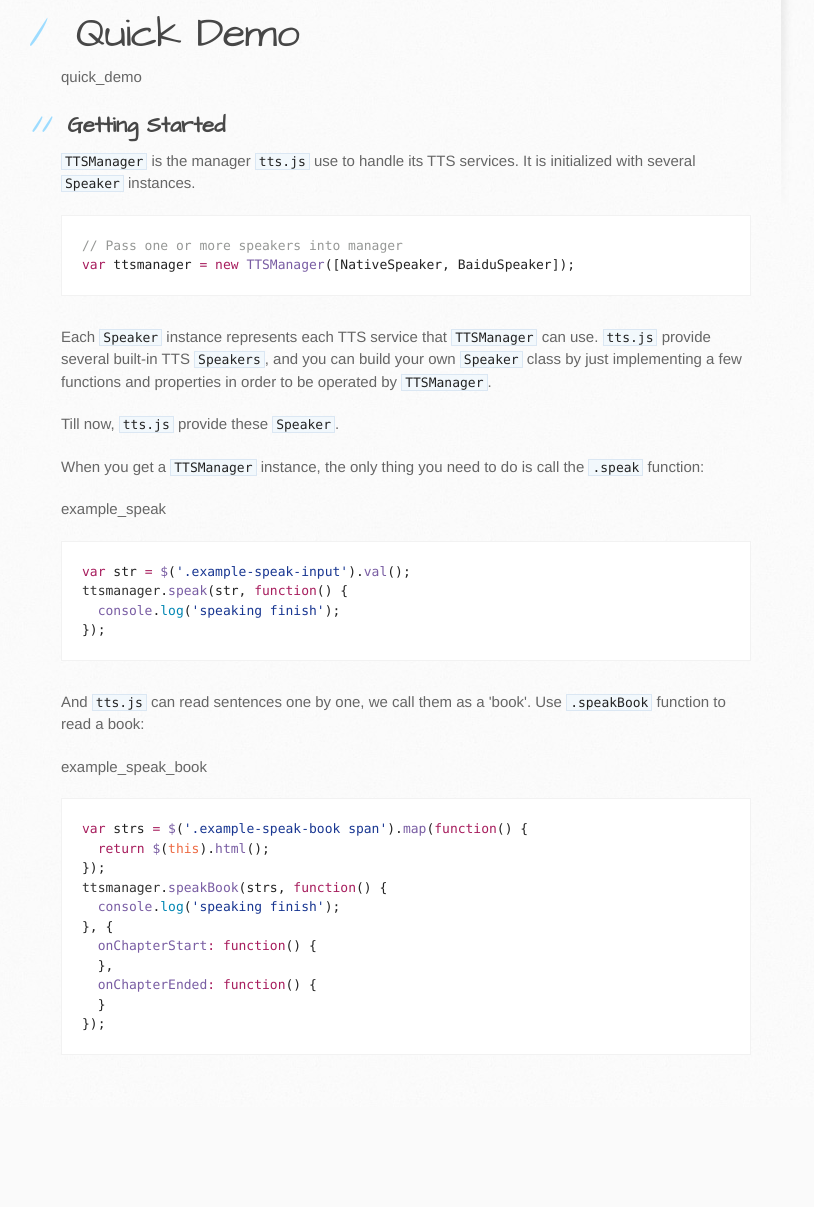
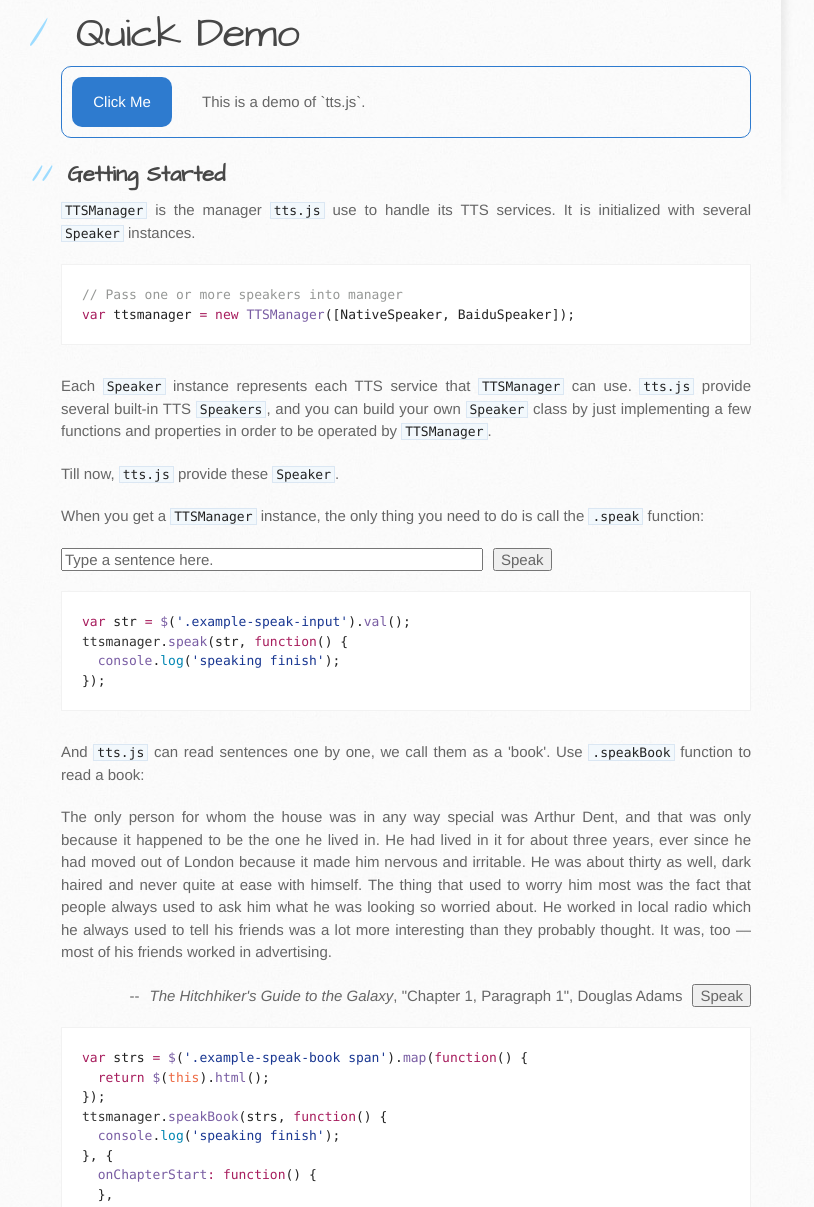
Before and after one commit to sekaiamber/tts.js, a plain HTML site: page index.html in a window 1280 px wide. Shown: the part 635-1842 px from the top of the page, without its empty margins (109-923 px from the left). Before the commit the page ends 1742 px from the top, so only its background shows below. Drawn offline with nearby package versions, Linux system fonts and the light colour scheme.

Commit message:
update js example.

```diff
--- a/javascripts/page.js
+++ b/javascripts/page.js
@@ -9,16 +9,29 @@ var speakers = {
     description: 'Use Baidu translate TTS service.'
   }
 }
+var Text = {
+  notSupport: 'Your browser does not support every Speaker in `tts.js`.<br>Please change another modern browser(like Chrome), or implement a Speaker by yourself.',
+  speaking: 'Speaking',
+  click_me: 'Click Me',
+  demo: 'This is a demo of `tts.js`.',
+  example_speak_book: {
+    title: "The Hitchhiker's Guide to the Galaxy",
+    sub_title: 'Chapter 1, Paragraph 1',
+    author: 'Douglas Adams',
+    text: 'The only person for whom the house was in any way special was Arthur Dent, and that was only because it happened to be the one he lived in. He had lived in it for about three years, ever since he had moved out of London because it made him nervous and irritable. He was about thirty as well, dark haired and never quite at ease with himself. The thing that used to worry him most was the fact that people always used to ask him what he was looking so worried about. He worked in local radio which he always used to tell his friends was a lot more interesting than they probably thought. It was, too — most of his friends worked in advertising.'
+  }
+}
 
 // placeholder
 var placeholder = {
   'chinese_page': function ($dom) {
     $dom.addClass('page-lang');
+    $dom.empty();
+    $dom.append('中文说明');
   },
   'browser_support_table': function ($dom) {
     var tts = window.__tts;
     var t = function () {
-      console.log(1);
       $dom.empty();
       var $table = $('<table><thead><tr><th>Speaker</th><th>Description</th><th>Base Service<br>Available</th><th>Book Service<br>Available</th></tr></thead><tbody></tbody></table>');
       var $tbody = $('tbody', $table);
@@ -33,15 +46,98 @@ var placeholder = {
       }
       $dom.append($table);
     }
-    tts.available(function() {
-      t();
-    });
+    tts.available(t);
+    t();
+  },
+  'quick_demo': function ($dom) {
+    var tts = window.__tts;
+    $dom.addClass('quick-demo');
+    $dom.empty();
+    $dom.append(Text.notSupport);
+    $dom.addClass('warning');
+    var t = function () {
+      $dom.empty();
+      $dom.removeClass('warning');
+      var $bt = $('<div class="bt">' + Text.click_me + '</div>');
+      $bt.click(function () {
+        if (!$bt.hasClass('speaking')) {
+          $bt.addClass('speaking');
+          $bt.html(Text.speaking);
+          tts.speak(Text.demo, function () {
+            $bt.removeClass('speaking');
+            $bt.html(Text.click_me);
+          });
+        }
+      });
+      $dom.append($bt);
+      $dom.append('<div>' + Text.demo + '</div>')
+    }
+    tts.available(t);
+  },
+  'example_speak': function ($dom) {
+    var tts = window.__tts;
+    $dom.addClass('example-speak');
+    $dom.empty();
+    $dom.append(Text.notSupport);
+    $dom.addClass('warning');
+    var t = function () {
+      $dom.empty().removeClass('warning');
+      var $input = $('<input type="text" value="Type a sentence here." class="example-speak-input"></input>');
+      var $bt = $('<input type="button" value="Speak"></input>');
+      $bt.click(function () {
+        var str = $('.example-speak-input').val();
+        $bt.attr('disabled', 'disabled');
+        tts.speak(str, function () {
+          $bt.removeAttr('disabled');
+          console.log('speaking finish');
+        });
+      });
+      $dom.append($input).append($bt);
+    }
+    tts.available(t);
+  },
+  'example_speak_book': function ($dom) {
+    var tts = window.__tts;
+    $dom.addClass('example-speak-book');
+    $dom.empty();
+    $dom.append(Text.notSupport);
+    $dom.addClass('warning');
+    var t = function () {
+      $dom.empty().removeClass('warning');
+      var book = Text.example_speak_book;
+      var text = book.text.split('. ');
+      var $text = $('<p class="example-speak-book-text"></p>');
+      for (var i = 0; i < text.length; i++) {
+        var tt = i == text.length - 1 ? text[i] : text[i] + '. ';
+        $text.append($('<span tts-index="' + i + '">' + tt + '</span>'));
+      }
+      var $info = $('<p class="info"><span><i>' + book.title + '</i></span>, <span>"' + book.sub_title + '"</span>, <span>' + book.author + '</span><input type="button" value="Speak"></input></p>');
+      var $bt = $('input', $info);
+      $bt.click(function () {
+        var strs = $('.example-speak-book-text span').map(function () {
+          return $(this).html();
+        });
+        strs = Array.prototype.slice.call(strs);
+        tts.speakBook(strs, function () {
+          console.log('speaking finish');
+        }, {
+          onChapterStart: function (source, index) {
+            $(".example-speak-book-text span[tts-index=" + index + "]").addClass('speaking');
+          },
+          onChapterEnded: function () {
+            $(".example-speak-book-text span").removeClass('speaking');
+          }
+        });
+      });
+      $dom.append($text).append($info);
+    }
+    tts.available(t);
   }
 }
 
-$(document).ready(function() {
+$(document).ready(function () {
   window.__tts = new TTSManager([NativeSpeaker, BaiduSpeaker]);
-  $('p[name=js-placeholder]').each(function() {
+  $('p[name=js-placeholder]').each(function () {
     var $dom = $(this);
     var tag = $dom.html();
     if (placeholder[tag]) {
--- a/stylesheets/screen_custom.css
+++ b/stylesheets/screen_custom.css
@@ -1,6 +1,59 @@
+p {
+  text-align: justify;
+}
 .page-lang {
   border: #2e7bcf solid 1px;
   border-radius: 10px;
   text-align: center;
   padding: 20px 0;
+  cursor: pointer;
+  background: #F7FFD3;
 }
+.bt {
+  cursor: pointer;
+}
+.warning {
+  border: #2e7bcf solid 1px !important;
+  border-radius: 10px !important;
+  text-align: center !important;
+  padding: 20px 0 !important;
+  background: #F7FFD3 !important;
+  color: #f00 !important;
+}
+.quick-demo {
+  border: #2e7bcf solid 1px;
+  border-radius: 10px;
+  padding: 10px;
+  height: 50px;
+}
+.quick-demo>div {
+  float: left;
+  line-height: 50px;
+  height: 50px;
+}
+.quick-demo>div.bt {
+  text-align: center;
+  width: 100px;
+  box-sizing: border-box;
+  border-radius: 10px;
+  background: #2e7bcf;
+  color: #fff;
+  margin-right: 30px;
+}
+.example-speak input[type=text] {
+  width: 60%;
+  margin-right: 10px;
+}
+.example-speak-book .info {
+  text-align: right;
+}
+.example-speak-book .info:before {
+  content: '--';
+  margin-right: 10px;
+}
+.example-speak-book input {
+  margin-left: 10px;
+}
+.example-speak-book .example-speak-book-text span.speaking {
+  background: #FFEB3B;
+}
```
Also changed, not shown: javascripts/tts.min.js.
